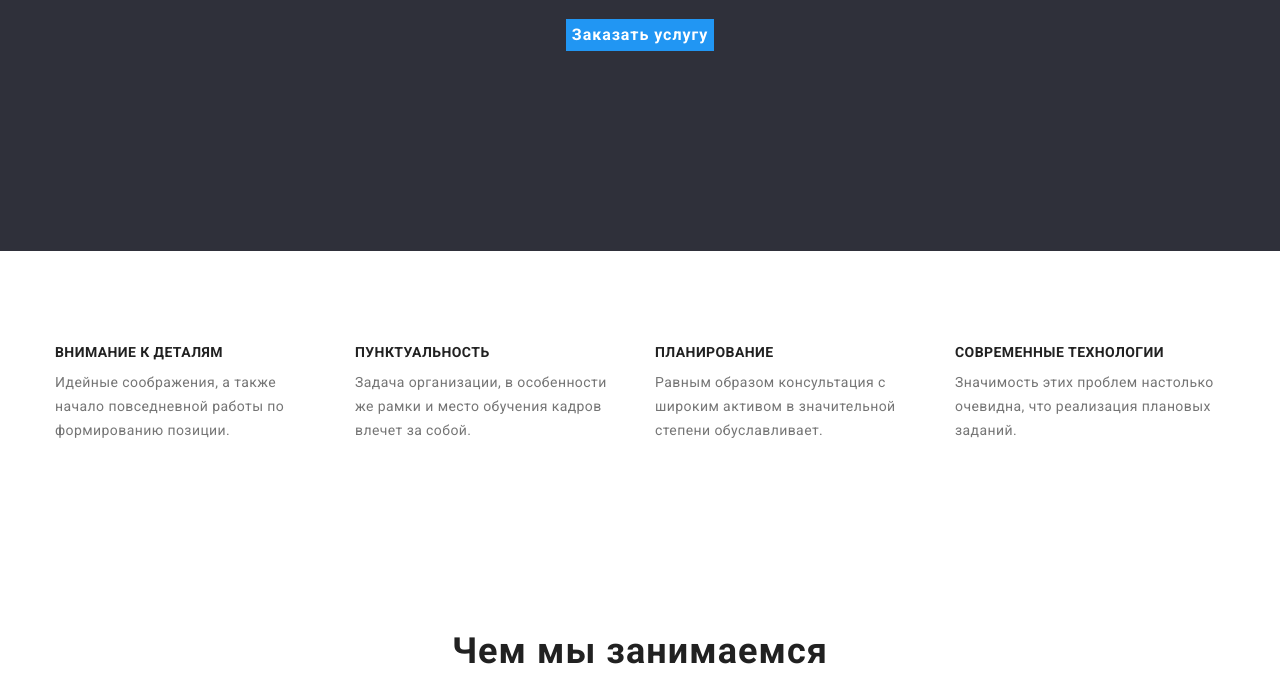
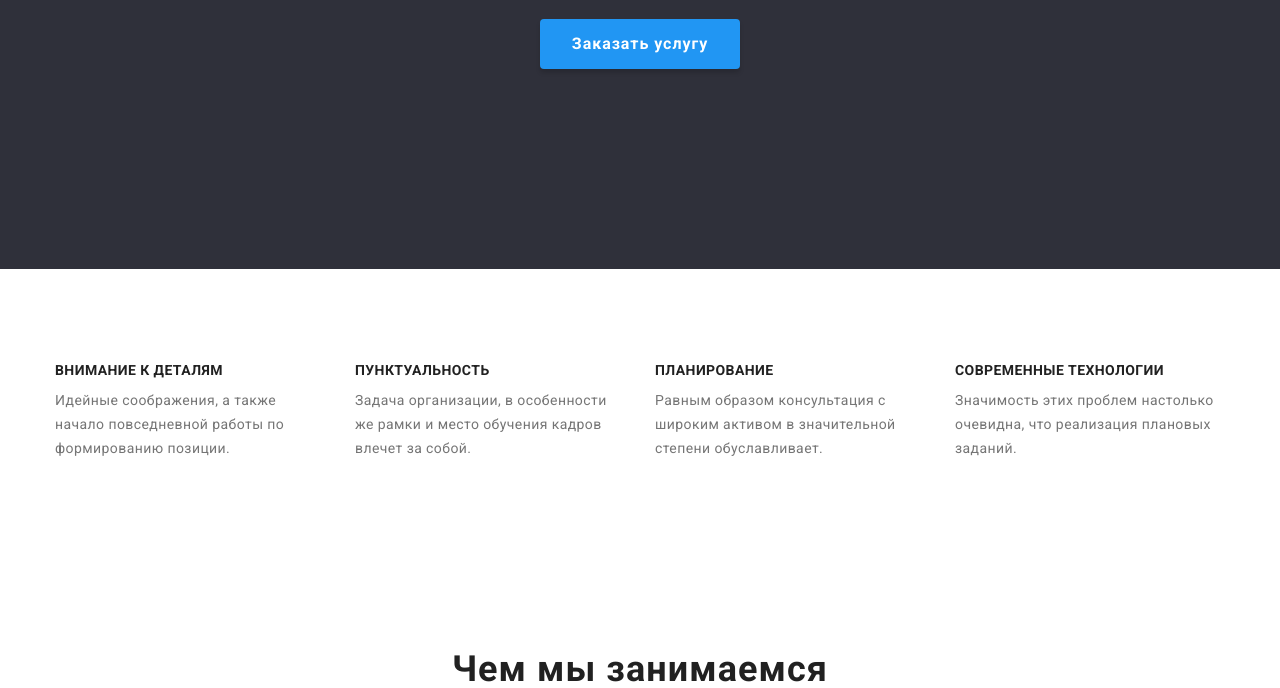
Before and after one commit to kovAnya/goit-markup-hw-03, a plain HTML site: page index.html in a window 1280 px wide. Shown: the part 412-1100 px from the top of the page. Drawn offline with nearby package versions, Linux system fonts and the light colour scheme.

Commit message:
add index styles

```diff
--- a/css/styles.css
+++ b/css/styles.css
@@ -124,7 +124,10 @@ img {
   color: var(--white-accent);
   background-color: var(--accent-color);
   cursor: pointer;
-  border-style: none;
+  padding: 10px 32px;
+  border: none;
+  border-radius: 4px;
+  box-shadow: 0px 4px 4px rgba(0, 0, 0, 0.15);
 }
 .hero-btn:hover,
 .hero-btn:focus {
```
